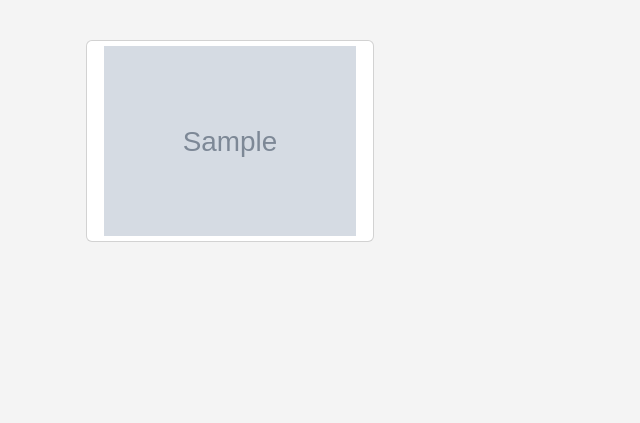
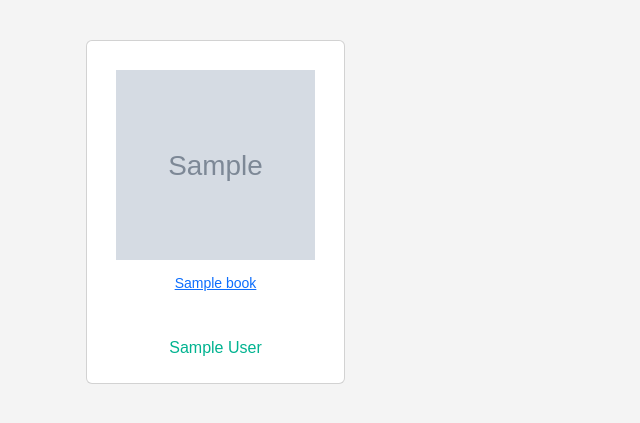
Before and after one commit to MahmoudZaytoni/free-library-project, a Flask app: page / in a window 1280 px wide. Shown: the part 56-479 px from the top of the page, without its empty margins (0-640 px from the left). Run offline with Flask 2, Linux system fonts and the light colour scheme; a user stored in the database is signed in; tables that the repository leaves empty hold one stand-in row (values such as "Sample post"); grey boxes marked "Sample" are stand-in pictures.

Commit message:
Add book download  feature and Fix some small issues

```diff
--- a/website/home.py
+++ b/website/home.py
@@ -1,4 +1,4 @@
-from flask import Blueprint, render_template, redirect, flash, url_for
+from flask import Blueprint, render_template, redirect, flash, url_for, send_file
 from flask_login import current_user, login_required
 from .models import Book
 from . import db
@@ -31,6 +31,12 @@ def likebook(id):
 
 @home.route('/profile')
 def profile():
-  user = current_user
   favorites = current_user.favor
   return render_template("profile.html", user=current_user, favorites=favorites)
+
+@home.route("/download/<filename>")
+def download(filename):
+    down_path = "static/uploads/books/" + filename
+    print(down_path + filename)
+    # return send_from_directory(down_path, filename)
+    return send_file(down_path, as_attachment=True)
--- a/website/static/css/style.css
+++ b/website/static/css/style.css
@@ -134,5 +134,22 @@ img {
   border-radius: 4px;
   padding: 5px;
   height: 200px;
-  width: 200px;
+  width: 100%;
 }
+
+
+.card a h3 {
+  margin-top: 10px;
+  height: 53px;
+  font-size: 14px;
+  text-align: center;
+  overflow: hidden;
+}
+
+.card span p {
+  color: #00b390;
+  height: 23px;
+  text-align: center;
+  overflow: hidden;
+  margin-bottom: 0;
+}
--- a/website/templates/home.html
+++ b/website/templates/home.html
@@ -7,19 +7,23 @@
   }
 </style>
 <br>
-<div class="container">
-  <div>
-    <div class="row">
-        {% for book in books %}
-        <div class="card m-3 " style="width: 18rem;">
+<div class="container p-3">
+  <div class="row row-cols-1 row-cols-sm-2 row-cols-md-3 row-cols-lg-4 g-4">
+    {% for book in books %}
+    <div class="col">
+      <div class="card py-4 px-4">
+        <img src="{{url_for('static', filename='uploads/covers/' + book.cover)}}" class="card-img-top" alt="{{book.title}}">
           <a href="{{url_for('home.book', id=book.id)}}">
-            <img src="{{url_for('static', filename='uploads/covers/' + book.cover)}}" class="card-img-top" alt="{{book.title}}">
+            <h3>{{book.title}}</h3>
           </a>
-        </div>
-        {% endfor %}
-        <br>
+        <span>
+          <p>
+            {{book.author}}
+          </p>
+        </span>
+      </div>
     </div>
+    {% endfor %}
   </div>
 </div>
-
 {% endblock %}
--- a/website/templates/profile.html
+++ b/website/templates/profile.html
@@ -13,9 +13,8 @@
             <img src="{{url_for('static', filename='uploads/covers/' + book.cover)}}" class="img-fluid rounded-start" alt="...">
           </div>
           <div class="col-8">
-            <div class="card-body">
+            <div class="card-body favor-card">
               <h5 class="card-title">{{book.title}}</h5>
-              <p class="card-text">{{book.desc}}</p>
               <p class="card-text"><small class="text-muted">{{book.author}}</small></p>
             </div>
           </div>
```
Also changed, not shown: website/templates/book.html (+7 -11 lines).
